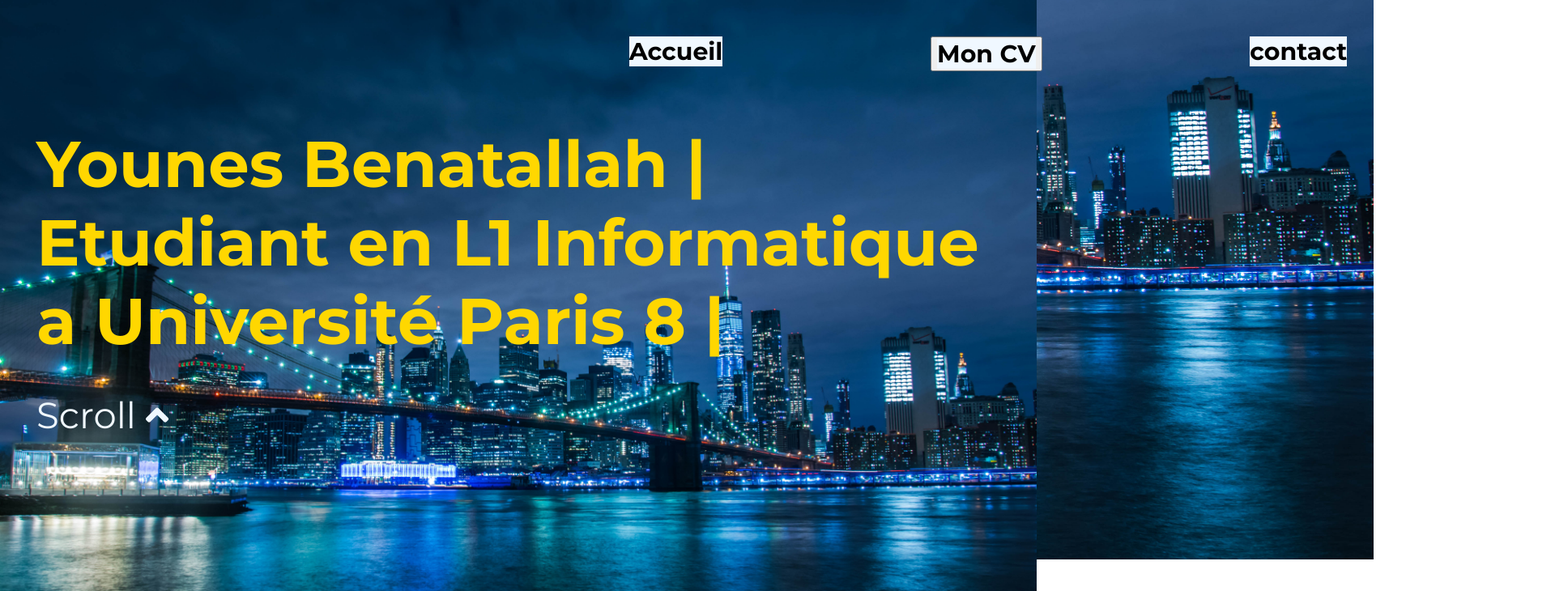
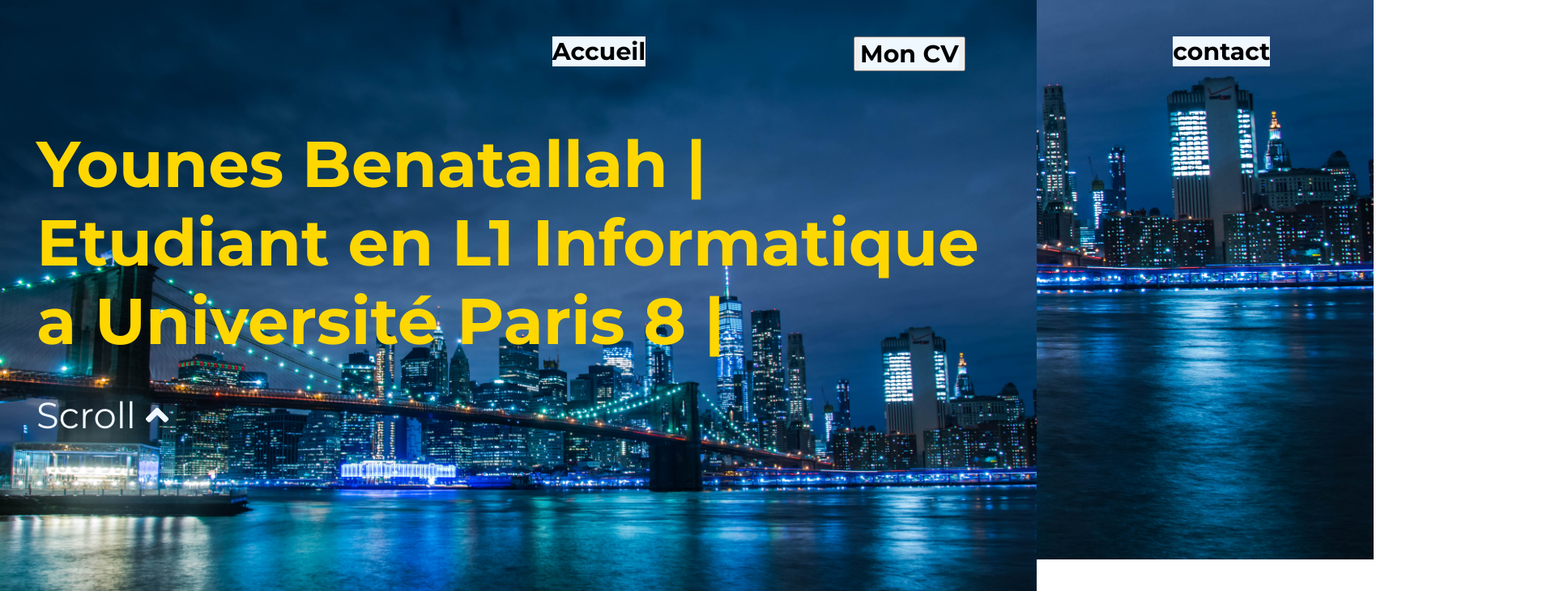
Before and after one commit to YounesBgithub/gil_siteweb_younesbenatallah_l1b, a plain HTML site: page index.html in a window 1280 px wide. Shown: the top 730 px of the page at 81% size, 1920 px wide, since content can reach past the window. Drawn offline with Linux system fonts and the light colour scheme.

Commit message:
Add files via upload

```diff
--- a/style.css
+++ b/style.css
@@ -45,8 +45,9 @@ nav.nav {
     justify-content: space-evenly;
     list-style: none;
     width: 1400px;
-    margin-left: 475px;
+    margin-left: 380px;
     font-size: 25px;
+
 
 }
 
@@ -54,9 +55,9 @@ nav.nav li a {
     color: black;
     text-decoration: none;
     font-weight: 700;
-    text-decoration: none;
     font-size: 30px;
     background-color: aliceblue;
+
 
 }
 
```
